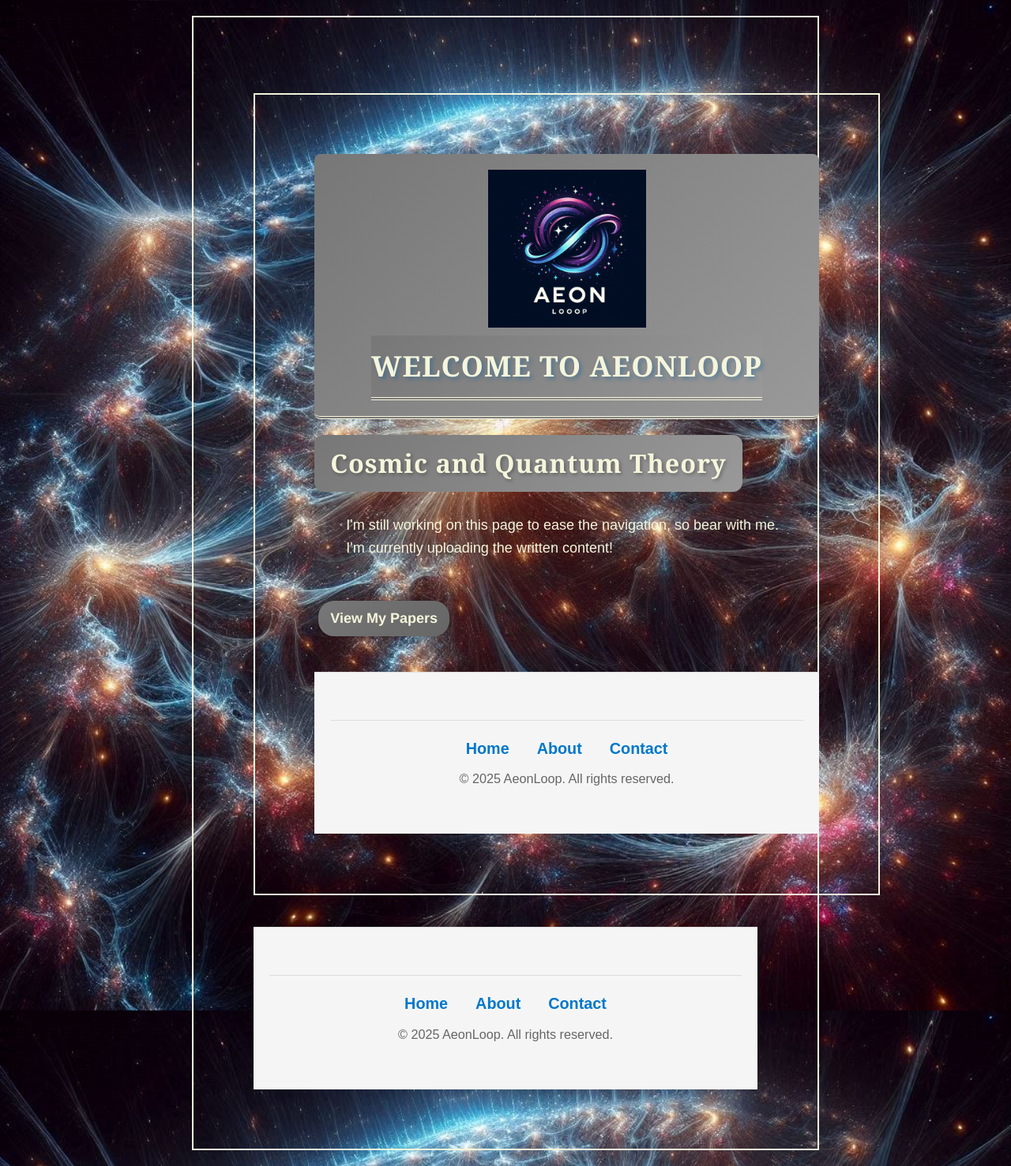
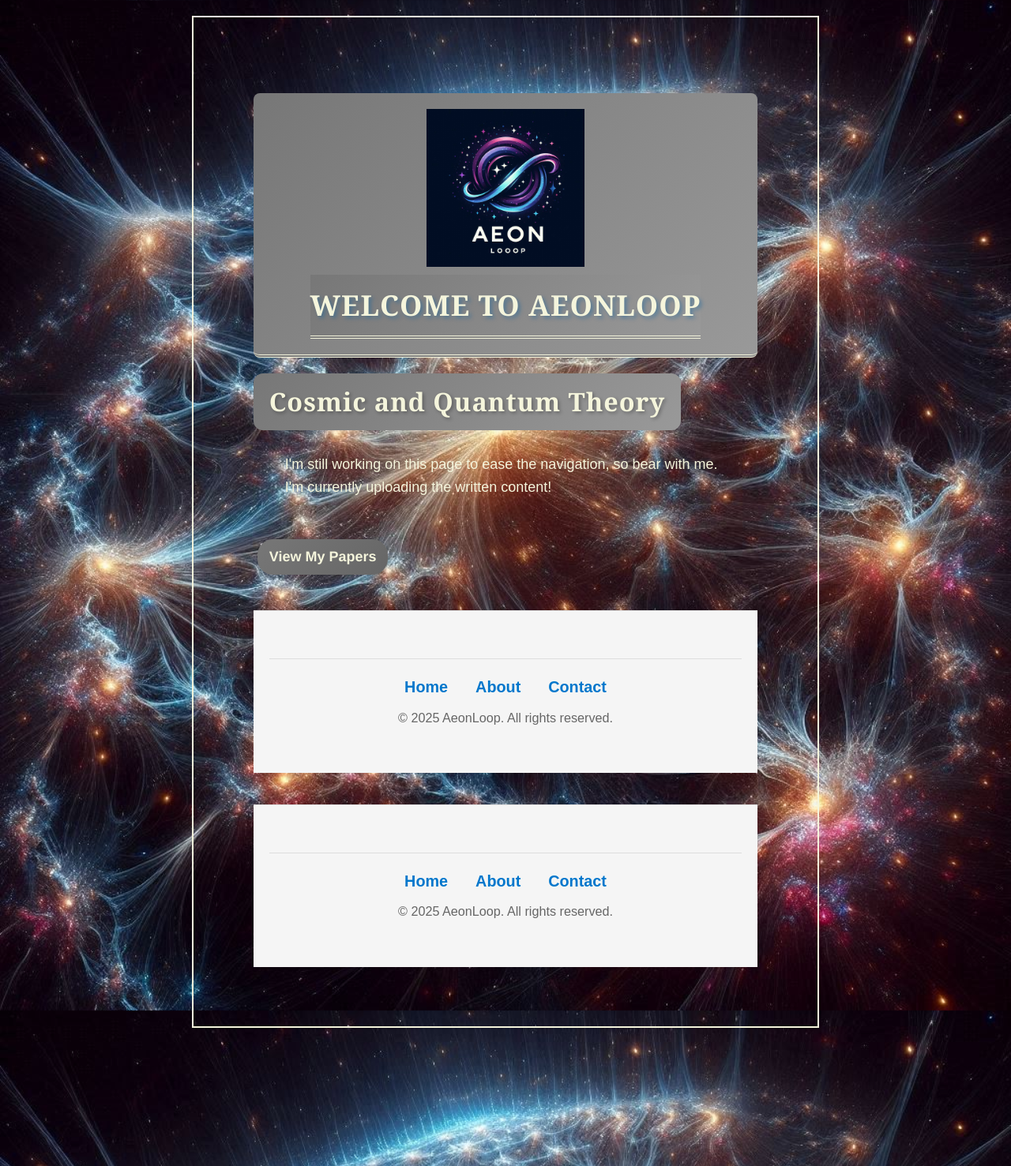
Before and after one commit to CosmicReplicator/AeonLoop, a Jekyll site: the page built from index.html, in a window 1280 px wide. Shown: the whole page at 79% size. Built offline with Jekyll 4.4.1, drawn with Linux system fonts in a browser that asks for light colours; comment, search, counter and statistics services are not loaded.

Commit message:
Update index.html

```diff
--- a/index.html
+++ b/index.html
@@ -3,7 +3,7 @@
 title: "AeonLoop"
 ---
 
-<div class="no-bg-container">
+<div>
   <header class="main-header">
     <img src="Images/AeonLoop_Logo.jpg" alt="AeonLoop Logo" style="max-width: 200px;">
     <h1>Welcome to AeonLoop</h1>
```
